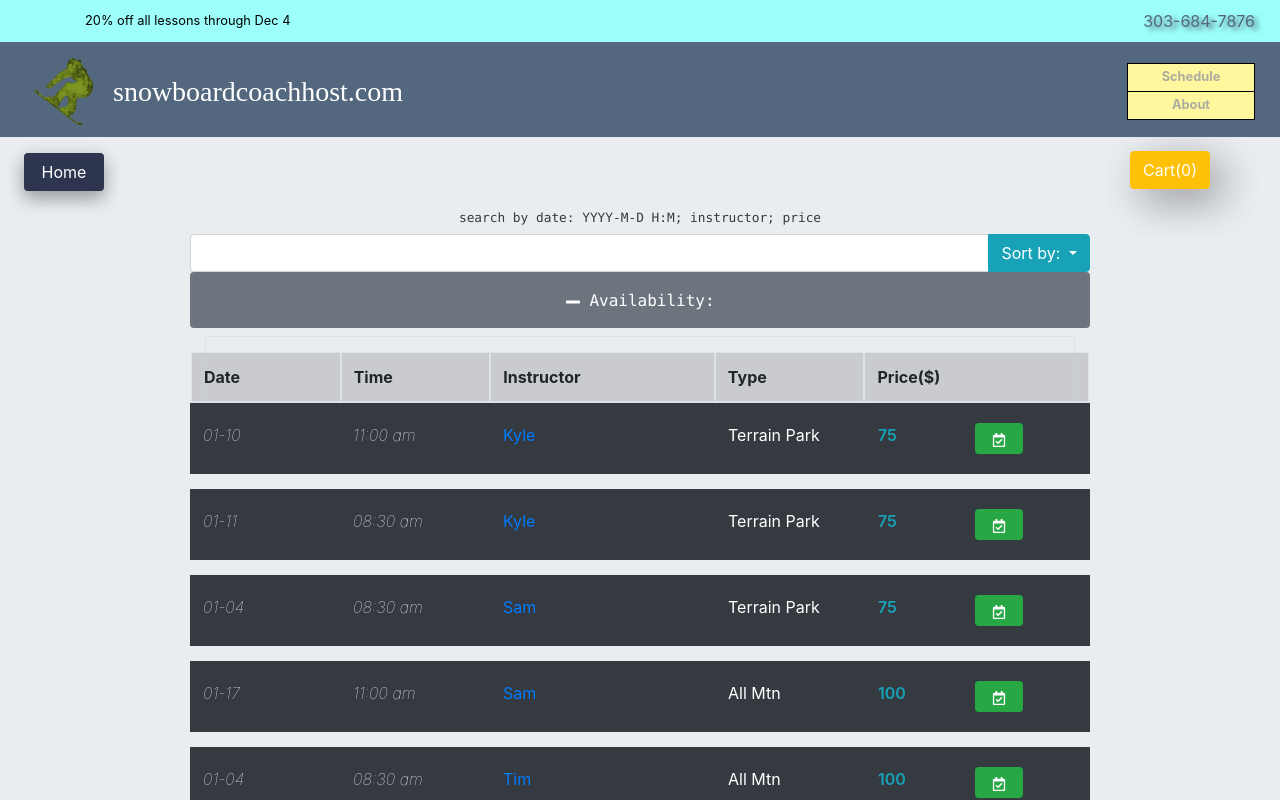
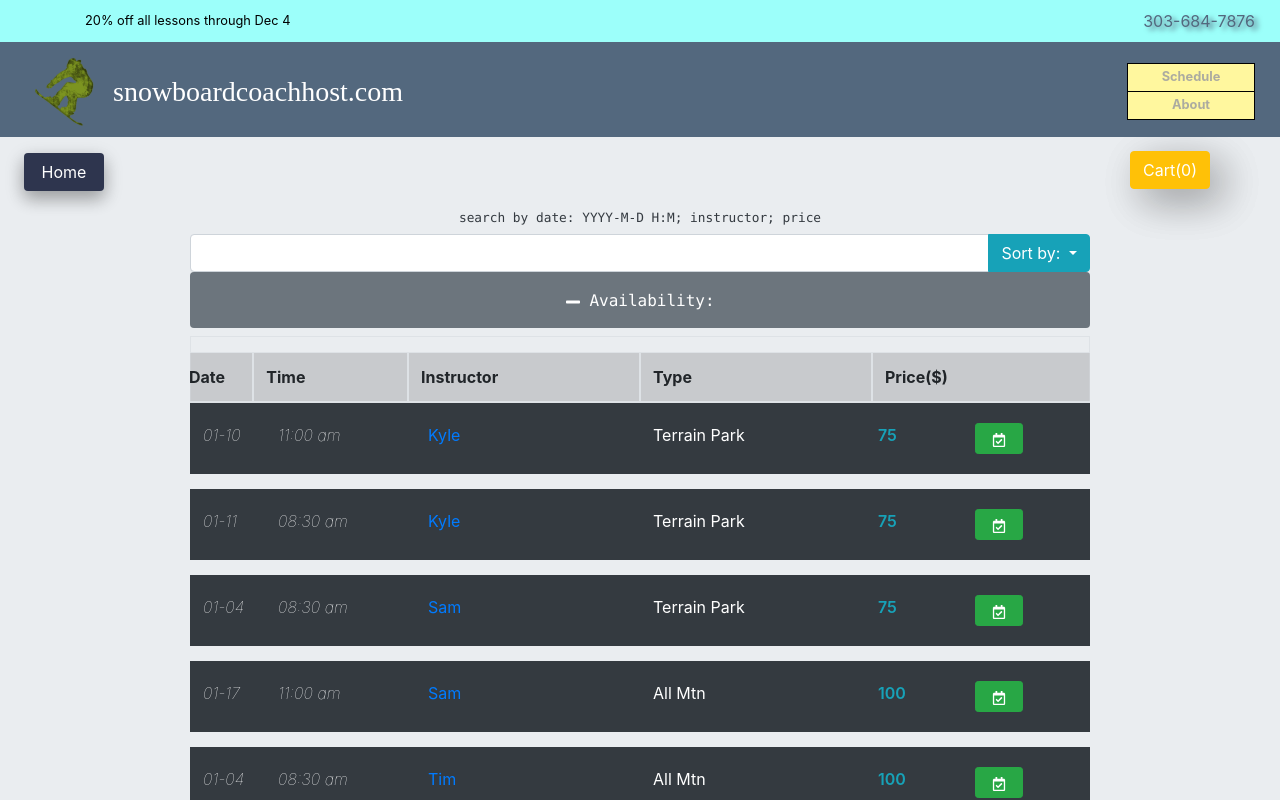
Before and after one commit to hicksey-makes/ski-lessons-snowV2, a React (Create React App) app: page /schedule in a window 1280 px wide. Shown: the top 800 px of the page. Built offline with nearby package versions, Linux system fonts and the light colour scheme; a web font is replaced by a local one.

Commit message:
reposition th columns in listLesson.js

```diff
--- a/src/components/Reserve/ListLesson.js
+++ b/src/components/Reserve/ListLesson.js
@@ -17,7 +17,7 @@ class ListLesson extends Component {
     return (
         <div className="container board-item" key={this.props.lsns.lsnId}>
           <div className="row bg-dark">
-            <div className="col-2 col-md-2 brd">
+            <div className="col-2 col-md-1 brd">
               <span className="lsn-date text-white">
               <Moment
                 date={this.props.lsns.lessonDate}
@@ -33,7 +33,7 @@ class ListLesson extends Component {
               />
               </span>
             </div>
-            <div className="col-2 col-md-3 brd">
+            <div className="col-3 col-md-3 brd">
               <span className="board-name text-primary">
               {this.props.lsns.instructorName}
               </span>
@@ -45,7 +45,7 @@ class ListLesson extends Component {
                 </div>
               }
             </div>
-            <div className="col-3 col-md-2 text-white brd">
+            <div className="col-2 col-md-3 text-white brd">
               {this.props.lsns.lsnType}
             </div>
             <div className="col-2 col-md-1 label-item brd lsn-price text-info text-break">
@@ -53,7 +53,7 @@ class ListLesson extends Component {
             </div>
             <div className="col-1 col-md-1 brd">
               <button className="btn btn-sm btn-success px-2 mr-2 ml-n2 mr-md-n4 ml-md-auto px-lg-3 mr-lg-n2 d-block" onClick={() => {this.props.toggleAdd(); this.props.onLessonSelect(this.props.lsns)}}><FaRegCalendarCheck  /></button>
-          </div>
+            </div>
           </div>
         </div>
     )
--- a/src/components/Reserve/ListLessons.js
+++ b/src/components/Reserve/ListLessons.js
@@ -18,21 +18,19 @@ class ListLessons extends Component {
         'lesson-list item-list mb-3 ' +
         (this.props.formDisplay ? 'remove-lsn-list' : '')
       }>
-      <div className="container">
-          <table className="table table-bordered mt-2 mb-n3">
+      <table className="table table-bordered mt-2 mb-n3">
             <thead>
               <tr className="table-active row">
-                <th className="col-2 col-md-2">Date</th>
+                <th className="col-2 col-md-1">Date</th>
                 <th className="col-2 col-md-2">Time</th>
                 <th className="col-3 col-md-3">Instructor</th>
-                <th className="col-2 col-md-2">Type</th>
+                <th className="col-2 col-md-3">Type</th>
                 <th className="col-3 col-md-3">Price($)</th>
               </tr>
             </thead>
           </table>
-      </div>
-        {this.props.lessons.map(item => {
-          return <ListLesson  key={item.lsnId} lsns={item} toggleAdd={this.props.toggleAdd} reserveLsn={this.props.reserveLsn} onLessonSelect={this.props.onLessonSelect} lessonLength={this.props.lessonLength} cart={this.props.cart} />
+          {this.props.lessons.map(item => {
+            return <ListLesson  key={item.lsnId} lsns={item} toggleAdd={this.props.toggleAdd} reserveLsn={this.props.reserveLsn} onLessonSelect={this.props.onLessonSelect} lessonLength={this.props.lessonLength} cart={this.props.cart} />
         })}
       </div>
     </>);
```
